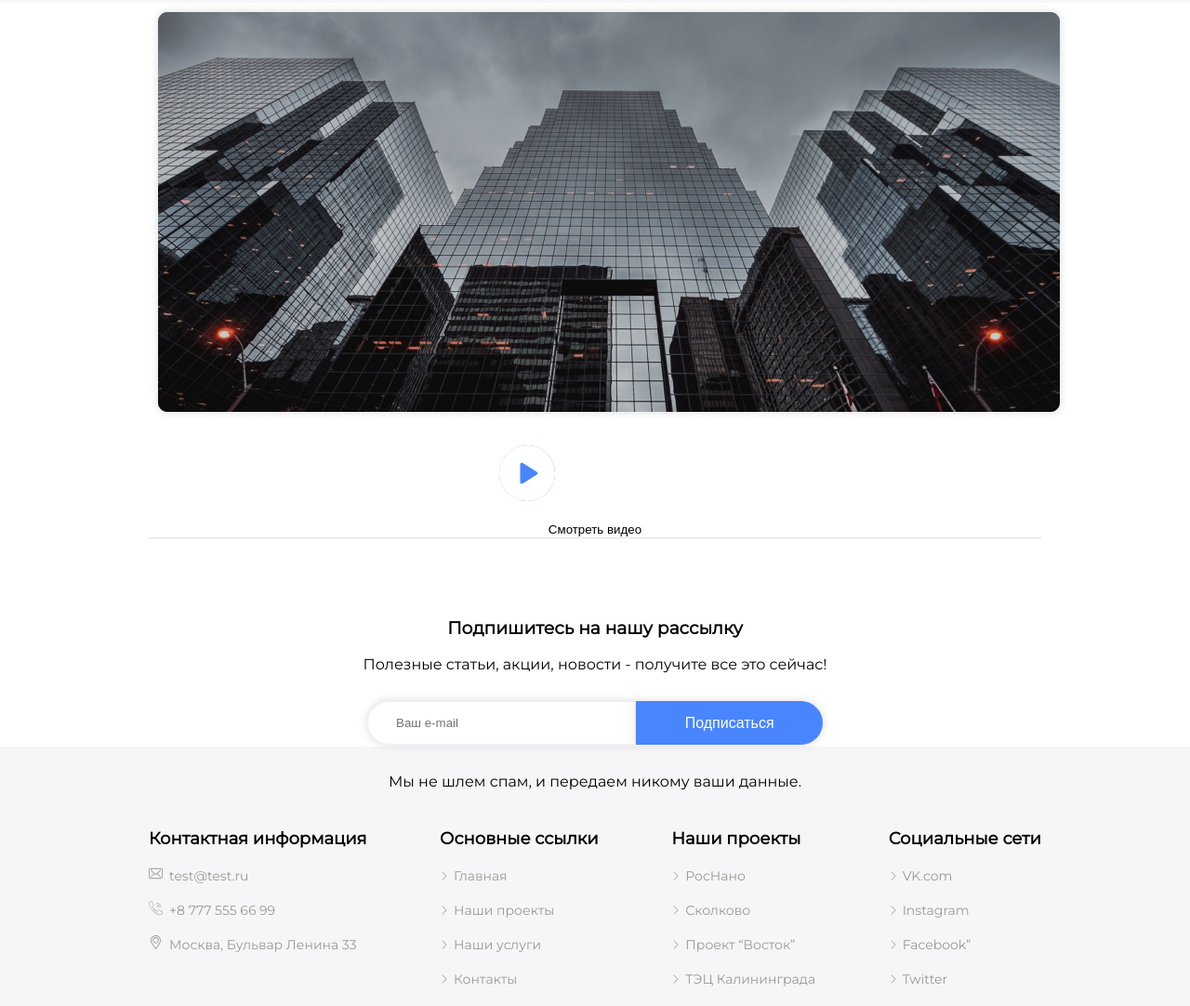
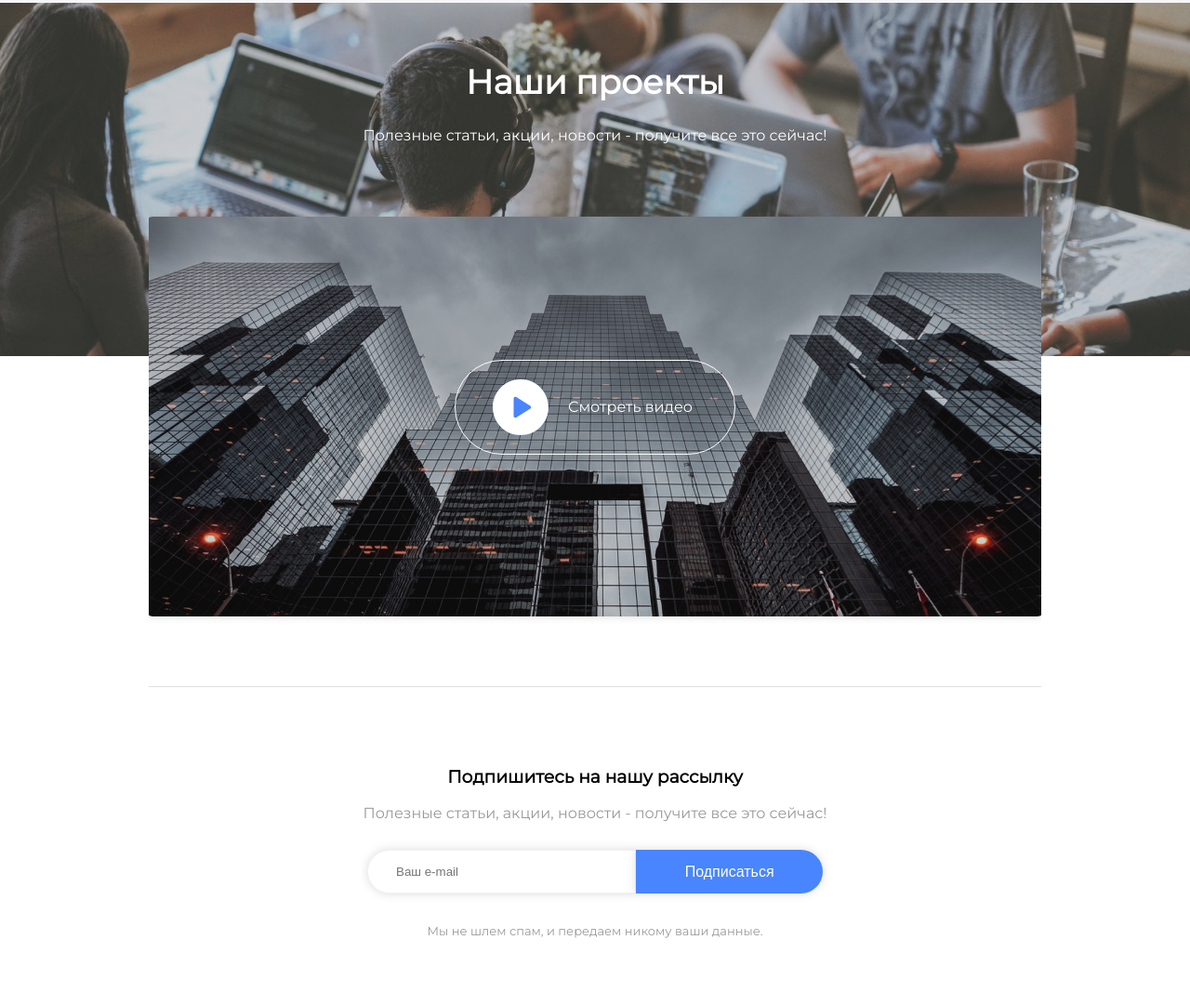
Before and after one commit to NadinPT/course-template2, a plain HTML site: page index.html in a window 1280 px wide. Shown: the part 4350-5432 px from the top of the page at 93% size. Drawn offline with Linux system fonts and the light colour scheme.

Commit message:
change section6 styl;e

```diff
--- a/index.html
+++ b/index.html
@@ -1,9 +1,8 @@
 <!DOCTYPE html>
 <html lang="en">
-
   <head>
     <meta charset="UTF-8" />
-    <meta name="viewport" content="width=device-width, initial-scale=1.0">
+    <meta name="viewport" content="width=device-width, initial-scale=1.0" />
     <link rel="stylesheet" href="styles/style.css" />
     <link rel="stylesheet" href="styles/section1.css" />
     <link rel="stylesheet" href="styles/section2.css" />
@@ -14,7 +13,10 @@
     <link rel="stylesheet" href="styles/section7.css" />
     <link rel="preconnect" href="https://fonts.gstatic.com" />
     <!-- TODO: change font on uploaded -->
-    <link href="https://fonts.googleapis.com/css2?family=Montserrat&display=swap" rel="stylesheet" />
+    <link
+      href="https://fonts.googleapis.com/css2?family=Montserrat&display=swap"
+      rel="stylesheet"
+    />
     <title>Передавая IT студия</title>
   </head>
 
@@ -54,7 +56,9 @@
         <div class="mobile-devices-section-text">
           <h2>Мы создаем мобильные приложения<br />для крупных корпораций</h2>
           <p>
-                    Lorem Ipsum - это текст-"рыба", часто используемый в печати и вэб-дизайне. Lorem <br />Ipsum является стандартной "рыбой" для текстов на латинице с начала XVI века.
+            Lorem Ipsum - это текст-"рыба", часто используемый в печати и
+            вэб-дизайне. Lorem <br />Ipsum является стандартной "рыбой" для
+            текстов на латинице с начала XVI века.
           </p>
         </div>
 
@@ -63,7 +67,11 @@
             <div class="websites-items-icon">
               <div class="circle-first">
                 <div class="circle-two">
-                                <img class="icon" src="assets/img/project.svg" alt="project.svg" />
+                  <img
+                    class="icon"
+                    src="assets/img/project.svg"
+                    alt="project.svg"
+                  />
                 </div>
               </div>
             </div>
@@ -71,7 +79,8 @@
               <div class="websites-items-text">
                 <span class="creating-websites-title">Создание сайтов</span>
                 <p class="creating-websites-title-text">
-                                Lorem Ipsum - это текст- "рыба", часто используе в печати и вэб-дизайне.
+                  Lorem Ipsum - это текст- "рыба", часто используе в печати и
+                  вэб-дизайне.
                 </p>
               </div>
             </div>
@@ -80,7 +89,11 @@
             <div class="websites-items-icon">
               <div class="circle-first">
                 <div class="circle-two">
-                                <img class="icon" src="assets/img/project.svg" alt="project.svg" />
+                  <img
+                    class="icon"
+                    src="assets/img/project.svg"
+                    alt="project.svg"
+                  />
                 </div>
               </div>
             </div>
@@ -88,7 +101,8 @@
               <div class="websites-items-text">
                 <span class="creating-websites-title">Создание сайтов</span>
                 <p class="creating-websites-title-text">
-                                Lorem Ipsum - это текст- "рыба", часто используе в печати и вэб-дизайне.
+                  Lorem Ipsum - это текст- "рыба", часто используе в печати и
+                  вэб-дизайне.
                 </p>
               </div>
             </div>
@@ -97,7 +111,11 @@
             <div class="websites-items-icon">
               <div class="circle-first">
                 <div class="circle-two">
-                                <img class="icon" src="assets/img/project.svg" alt="project.svg" />
+                  <img
+                    class="icon"
+                    src="assets/img/project.svg"
+                    alt="project.svg"
+                  />
                 </div>
               </div>
             </div>
@@ -105,7 +123,8 @@
               <div class="websites-items-text">
                 <span class="creating-websites-title">Создание сайтов</span>
                 <p class="creating-websites-title-text">
-                                Lorem Ipsum - это текст- "рыба", часто используе в печати и вэб-дизайне.
+                  Lorem Ipsum - это текст- "рыба", часто используе в печати и
+                  вэб-дизайне.
                 </p>
               </div>
             </div>
@@ -132,7 +151,11 @@
             </p>
             <a href="some-link">Подробнее о компании</a>
           </span>
-                <img class="developmenth-standards-img" src="assets/img/Rectangle 2(1).png" alt="Rectangle 2(1)" />
+          <img
+            class="developmenth-standards-img"
+            src="assets/img/Rectangle 2(1).png"
+            alt="Rectangle 2(1)"
+          />
         </div>
       </div>
 
@@ -141,7 +164,11 @@
           <!-- див на размножение -->
           <div class="standards-icon-block">
             <div class="icon-number">
-                        <img class="web-programming-icon" src="assets/img/web-programming(1).svg" alt="web-programming(1)" />
+              <img
+                class="web-programming-icon"
+                src="assets/img/web-programming(1).svg"
+                alt="web-programming(1)"
+              />
               <span>
                 <h2 class="icon-number-item">125</h2>
               </span>
@@ -150,7 +177,11 @@
           </div>
           <div class="standards-icon-block">
             <div class="icon-number">
-                        <img class="web-programming-icon" src="assets/img/web-programming(1).svg" alt="web-programming(1)" />
+              <img
+                class="web-programming-icon"
+                src="assets/img/web-programming(1).svg"
+                alt="web-programming(1)"
+              />
               <span>
                 <h2 class="icon-number-item">125</h2>
               </span>
@@ -159,7 +190,11 @@
           </div>
           <div class="standards-icon-block">
             <div class="icon-number">
-                        <img class="web-programming-icon" src="assets/img/web-programming(1).svg" alt="web-programming(1)" />
+              <img
+                class="web-programming-icon"
+                src="assets/img/web-programming(1).svg"
+                alt="web-programming(1)"
+              />
               <span>
                 <h2 class="icon-number-item">125</h2>
               </span>
@@ -168,7 +203,11 @@
           </div>
           <div class="standards-icon-block">
             <div class="icon-number">
-                        <img class="web-programming-icon" src="assets/img/web-programming(1).svg" alt="web-programming(1)" />
+              <img
+                class="web-programming-icon"
+                src="assets/img/web-programming(1).svg"
+                alt="web-programming(1)"
+              />
               <span>
                 <h2 class="icon-number-item">125</h2>
               </span>
@@ -177,7 +216,11 @@
           </div>
           <div class="standards-icon-block">
             <div class="icon-number">
-                        <img class="web-programming-icon" src="assets/img/web-programming(1).svg" alt="web-programming(1)" />
+              <img
+                class="web-programming-icon"
+                src="assets/img/web-programming(1).svg"
+                alt="web-programming(1)"
+              />
               <span>
                 <h2 class="icon-number-item">125</h2>
               </span>
@@ -209,7 +252,9 @@
                 <span class="blue-text-item">01.</span>Исследование и упаковка
               </h3>
               <p class="our-works-item-content">
-                            Lorem Ipsum - это текст-"рыба", часто используемый в печати и вэб-дизайне. Lorem Ipsum является стандартной "рыбой" для текстов на латинице с начала XVI века.
+                Lorem Ipsum - это текст-"рыба", часто используемый в печати и
+                вэб-дизайне. Lorem Ipsum является стандартной "рыбой" для
+                текстов на латинице с начала XVI века.
               </p>
               <a href="some-link"> Подробнее</a>
             </div>
@@ -219,7 +264,9 @@
                 <span class="blue-text-item">01.</span>Исследование и упаковка
               </h3>
               <p class="our-works-item-content">
-                            Lorem Ipsum - это текст-"рыба", часто используемый в печати и вэб-дизайне. Lorem Ipsum является стандартной "рыбой" для текстов на латинице с начала XVI века.
+                Lorem Ipsum - это текст-"рыба", часто используемый в печати и
+                вэб-дизайне. Lorem Ipsum является стандартной "рыбой" для
+                текстов на латинице с начала XVI века.
               </p>
               <a href="some-link"> Подробнее</a>
             </div>
@@ -229,7 +276,9 @@
                 <span class="blue-text-item">01.</span>Исследование и упаковка
               </h3>
               <p class="our-works-item-content">
-                            Lorem Ipsum - это текст-"рыба", часто используемый в печати и вэб-дизайне. Lorem Ipsum является стандартной "рыбой" для текстов на латинице с начала XVI века.
+                Lorem Ipsum - это текст-"рыба", часто используемый в печати и
+                вэб-дизайне. Lorem Ipsum является стандартной "рыбой" для
+                текстов на латинице с начала XVI века.
               </p>
               <a href="some-link"> Подробнее</a>
             </div>
@@ -243,14 +292,32 @@
         <div class="our-projekts-text">
           <h2>Наши проекты</h2>
           <p>
-                    Lorem Ipsum - это текст-"рыба", часто используемый в печати и вэб-дизайне. Lorem <br />Ipsum является стандартной "рыбой" для текстов на латинице с начала XVI века.
+            Lorem Ipsum - это текст-"рыба", часто используемый в печати и
+            вэб-дизайне. Lorem <br />Ipsum является стандартной "рыбой" для
+            текстов на латинице с начала XVI века.
           </p>
         </div>
         <div class="our-projekts-foto">
-                <img class="foto3" src="assets/img/Rectangle 2.3.png" alt="Rectangle 2.3." />
-                <img class="foto3" src="assets/img/Rectangle 2.3.png" alt="Rectangle 2.3." />
-                <img class="foto3" src="assets/img/Rectangle 2.3.png" alt="Rectangle 2.3." />
-                <img class="foto3" src="assets/img/Rectangle 2.3.png" alt="Rectangle 2.3." />
+          <img
+            class="foto3"
+            src="assets/img/Rectangle 2.3.png"
+            alt="Rectangle 2.3."
+          />
+          <img
+            class="foto3"
+            src="assets/img/Rectangle 2.3.png"
+            alt="Rectangle 2.3."
+          />
+          <img
+            class="foto3"
+            src="assets/img/Rectangle 2.3.png"
+            alt="Rectangle 2.3."
+          />
+          <img
+            class="foto3"
+            src="assets/img/Rectangle 2.3.png"
+            alt="Rectangle 2.3."
+          />
         </div>
         <div class="our-projekts-button">
           <button class="primary-button">Все проекты</button>
@@ -258,53 +325,61 @@
       </div>
     </section>
 
-    <!-- section6 -->
 
 
 
 
+    <!-- section6 -->
+
     <section class="span-section">
       <div class="container player-container">
-            <div class="player-picture">
-                <div class="player-video">
-                    <img clas="player" src="assets/img/Rectangle 2.png" alt="video" />
-                    <button class="player-button"><img class="push-button" src="assets/img/play-button.svg" alt="play-button">Cмотреть видео</button>
+        <div  class = "section6_title_container">
+            <h2 class=" section6_title white_color">Наши проекты</h2>
+           <span  class ="section6_subtitle white_color" >Полезные статьи, акции, новости - получите все это сейчас!</span>
           </div>
 
+        <div class="section6_player_container">
+          <div class="section6_player_button">
+            <div class="section6_player6_play"></div>
+            <div class="section6_player6_text white_color">Смотреть видео</div>
           </div>
         </div>
-        <div class="subscription-player-block">
+
+      <div class="section6_form_container">
         <h3>Подпишитесь на нашу рассылку</h3>
-            <p>Полезные статьи, акции, новости - получите все это сейчас!</p>
-            <div class="subscribe-block">
-                <input type="text" placeholder="Ваш e-mail" />
-                <button class="primary-button">Подписаться</button>
+        <span class ="section6_subtitle" >Полезные статьи, акции, новости - получите все это сейчас!</span>
+        <div class="section6_form_conntrolls-container">
+          <input  class="section6_form_input_follow" type="text" placeholder="Ваш e-mail" />
+          <button class="section6_form_button_follow primary-button">Подписаться</button>
         </div>
-            <span class="spam-text">Мы не шлем спам, и передаем никому ваши данные.</span>
+        <span class="section6_form_spam-text"
+          >Мы не шлем спам, и передаем никому ваши данные.</span
+        >
       </div>
     </section>
+
+
+
+
+
+
     <!-- section7 -->
     <section class="basic-information-block">
-        <div class="container  list-block-item">
+      <div class="container list-block-item">
         <div class="list-block">
           <div class="contact-information-list">
-
             <h3 class="registration">Контактная информация</h3>
             <ul class="contact-list">
-
               <li class="mail-icon">test@test.ru</li>
 
               <li class="phone-icon">+8 777 555 66 99</li>
 
               <li class="adress">Москва, Бульвар Ленина 33</li>
-
             </ul>
           </div>
           <div class="main-links-list">
-
             <h3 class="registration">Основные ссылки</h3>
             <ul class="contact-list1">
-
               <li class="arrow">Главная</li>
 
               <li class="arrow">Наши проекты</li>
@@ -312,15 +387,11 @@
               <li class="arrow">Наши услуги</li>
 
               <li class="arrow">Контакты</li>
-
-
             </ul>
           </div>
           <div class="our-projects-list">
-
             <h3 class="registration">Наши проекты</h3>
             <ul class="contact-list1">
-
               <li class="arrow">РосНано</li>
 
               <li class="arrow">Сколково</li>
@@ -328,15 +399,11 @@
               <li class="arrow">Проект “Восток”</li>
 
               <li class="arrow">ТЭЦ Калининграда</li>
-
-
             </ul>
           </div>
           <div class="social-networks-list">
-
             <h3 class="registration">Социальные сети</h3>
             <ul class="contact-list1">
-
               <li class="arrow">VK.com</li>
 
               <li class="arrow">Instagram</li>
@@ -344,18 +411,11 @@
               <li class="arrow">Facebook”</li>
 
               <li class="arrow">Twitter</li>
-
-
             </ul>
-
           </div>
         </div>
       </div>
       <p class="fotter-text">(с) 2019. Все права защищены.</p>
-
-
     </section>
-
   </body>
-
 </html>
--- a/styles/section6.css
+++ b/styles/section6.css
@@ -1,20 +1,92 @@
 .span-section {
     text-align: center;
-    height: 100vh;
+    height: 1080px;
+    background-image: url(../assets/img/sectionBackground.png);
+    background-repeat: no-repeat;
+    background-size: contain;
+
+}
+.section6_title_container{
+    height: 220px;
+    display: flex;
+    flex-direction: column;
+    justify-content: center;
+}
+.section6_title{
+    margin: 0;
+    line-height: 1;
+    margin-bottom: 30px;
 }
 
-.player-picture {
-    background: url(../assets/img/Rectangle.png)85% #E5E5E5 15%;
+.section6_subtitle{
+    font-family: Montserrat;
+    font-size: 16px;
+    font-weight: 400;
+    text-align: center;
+    color: #999999;
 }
 
-.subscribe-block .primary-button {
-    border-radius: 0 30px 30px 0;
+.section6_player_container{
+    border-bottom: 1px solid #E0E0E0;
+    background-image: url(../assets/img/player_background.png);
+    height: 430px;
+    background-repeat: no-repeat;
+    background-position: top center;
+    display: flex;
+    justify-content: center;
+    align-items: center;
+    padding-bottom: 85px;
+}
+
+.section6_player_button{
+    height: 100px;
+    width: 300px;
+    border-radius: 200px;
+    border:1px solid #FFFFFF;
+    background-color: transparent;
+    display: flex;
+    align-items: center;
+    cursor: pointer;
+    user-select: none;
+}
+
+.section6_player6_play{
+    width: 60px;
+    height: 60px;
+    background-image: url(../assets/img/play-button.svg);
+    margin-left: 40px;
+}
+.section6_player6_text{
+  margin-left: 21px;
+}
+
+.section6_form_container{
+    margin-top: 85px;
+    margin-bottom: 85px;
+}
+
+
+.section6_form_spam-text{
+    color:#999999;
+    font-size: 13px;
+    margin-top: 5px;
+}
+
+
+.section6_form_button_follow {
+    border-radius: 0 30px 30px 0  ;
     height: 47px;
     flex: 1;
     box-shadow: 0px 0px 10px rgba(111, 111, 111, 0.25);
 }
 
-.subscribe-block input {
+.section6_form_conntrolls-container {
+    justify-content: center;
+    width: 490px;
+    margin: 30px auto;
+    display: flex;
+}
+.section6_form_input_follow {
     border: 1px solid #F2F2F2;
     box-shadow: 0px 0px 10px rgba(111, 111, 111, 0.25);
     border-radius: 30px 0 0 30px;
@@ -24,31 +96,3 @@
     width: 289px;
     text-align: left;
 }
-
-.subscribe-block {
-    justify-content: center;
-    width: 490px;
-    margin: 30px auto;
-    display: flex;
-}
-
-.player-button {
-    width: 300px;
-    height: 100px;
-    border-radius: 200px;
-    background-color: transparent;
-    border: 1px solid #FFFFFF;
-}
-
-.push-button {
-    padding: 20px 200px 20px 40px;
-}
-
-.player-container {
-    border-bottom: 1px solid #E0E0E0;
-}
-
-.subscription-player-block {
-    margin-top: 85px;
-    margin-bottom: 85px;
-}
--- a/styles/style.css
+++ b/styles/style.css
@@ -15,6 +15,7 @@ h2 {
     font-size: 36px;
     line-height: 53px;
     color: black;
+    font-weight: 700;
 }
 
 .primary-button {
@@ -29,6 +30,8 @@ h2 {
     line-height: 20px;
     text-align: center;
     border: none;
+    user-select: none;
+    cursor: pointer;
 }
 
 .container {
@@ -36,7 +39,9 @@ h2 {
     margin: 0 auto;
 }
 
-
+.white_color{
+    color:#FFFFFF !important;
+}
 
 section {
     /* border: 2px solid red; */
```
Also changed, not shown: assets/img/player_background.png (renamed from assets/img/Rectangle 2.png), assets/img/sectionBackground.png (renamed from assets/img/Rectangle.png). Lines whose indentation alone changed are shown as unchanged.
